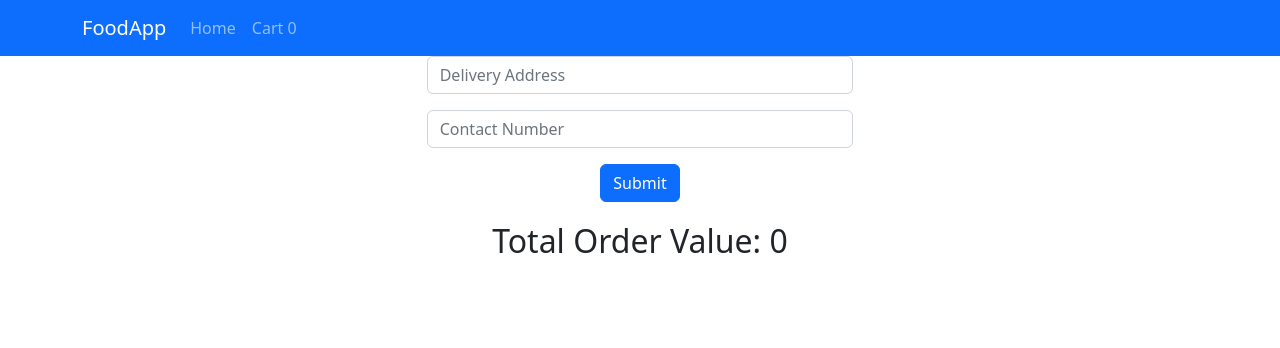
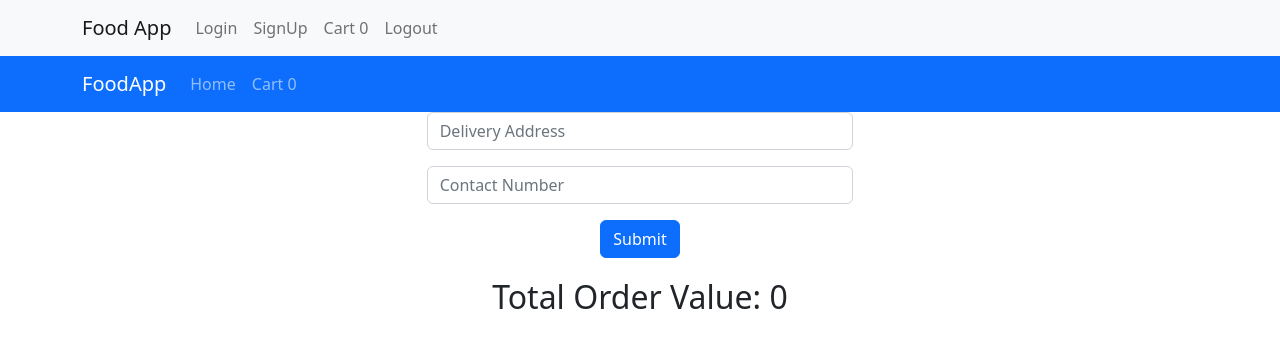
Before and after one commit to 15M236/food-fsd-frontend, a React (Create React App) app: page /user-cart in a window 1280 px wide. Shown: the top 348 px of the page. Built offline with nearby package versions, Linux system fonts and the light colour scheme.

Commit message:
after resolving errors

```diff
--- a/public/index.html
+++ b/public/index.html
@@ -24,7 +24,7 @@
       work correctly both with client-side routing and a non-root public URL.
       Learn how to configure a non-root public URL by running `npm run build`.
     -->
-    <title>React App</title>
+    <title>Food App</title>
   </head>
   <body>
     <noscript>You need to enable JavaScript to run this app.</noscript>
--- a/src/App.js
+++ b/src/App.js
@@ -9,13 +9,16 @@ import Login from './components/users/Login'
 import Signup from './components/users/SignUp'
 import Success from './components/users/Success'
 import React, { useState } from 'react';
+import Title from './Title';
 export const CartContext = React.createContext();
 
 function App() {
   let [cart,setCart] = useState([])
-  return<>
+  return(
+    <div>
+    <CartContext.Provider value={{cart,setCart}}>
         <BrowserRouter>
-      <CartContext.Provider value={{cart,setCart}}>
+        <Title/>
             <Routes>
               <Route path='/dashboard' element={<Dashboard/>}/>
               <Route path='/food-management' element={<FoodManagement/>}/>
@@ -25,11 +28,13 @@ function App() {
               <Route path='/login' element={<Login/>}/>
               <Route path='/signup' element={<Signup/>}/>
               <Route path='/order-success' element={<Success/>}/>
-            <Route path='*' element={<Navigate to='/login'/>}/>
+              <Route path='*' element={<Navigate to='/signup'/>}/>
             </Routes>
+        </BrowserRouter>
       </CartContext.Provider>
-      </BrowserRouter>
-  </>
+    </div>
+  )
+
 }
 
 export default App;
--- /dev/null
+++ b/src/Title.js
@@ -0,0 +1,34 @@
+import React from "react";
+import Container from 'react-bootstrap/Container';
+import Nav from 'react-bootstrap/Nav';
+import Navbar from 'react-bootstrap/Navbar'
+import {useNavigate} from 'react-router-dom'
+import { useContext } from "react";
+import {CartContext} from './App';
+
+function Title() {
+    const context = useContext(CartContext)
+  const handleLogOut = () => {
+    sessionStorage.clear();
+    navigate('/')
+  }
+
+  let navigate = useNavigate();
+    return(
+        <div>
+            <Navbar bg="light" variant="light">
+              <Container>
+                <Navbar.Brand href="javascript(void)">Food App</Navbar.Brand>
+                  <Nav className="me-auto">
+                    <Nav.Link onClick={() => navigate('/login')}>Login</Nav.Link>
+                    <Nav.Link onClick={() => navigate('/signin')}>SignUp</Nav.Link>
+                    <Nav.Link onClick={() => navigate('/cart')}>Cart {context.cart.length}</Nav.Link>
+                    <Nav.Link onClick={handleLogOut}>Logout</Nav.Link>
+                  </Nav>
+              </Container>
+            </Navbar>
+        </div>
+    )
+}
+
+export default Title;
--- a/src/components/users/Food.js
+++ b/src/components/users/Food.js
@@ -39,8 +39,7 @@ function Food() {
   })
 
   return <>
-  <TopBar value={{cart:context.cart}}/>
-  <div>
+
   <div className='list-food-wrapper'>
         <h2>All your Added Foods are here!</h2>
         {
@@ -60,7 +59,6 @@ function Food() {
             </div>
           })
         }
-    </div>
   </div>
   </>
 }
--- /dev/null
+++ b/src/components/users/SignUp.js
@@ -0,0 +1,61 @@
+import React from 'react'
+import Button from 'react-bootstrap/Button';
+import Form from 'react-bootstrap/Form';
+import { useState } from 'react';
+import axios from 'axios'
+import env from '../../enviroinment'
+import { useNavigate } from 'react-router-dom';
+
+export default function SignUp() {
+    const[email , setEmail] = useState('')
+    const[password , setPassword] = useState('')
+    const[firstName , setFirstName] = useState('')
+    const[lastName , setLastName] = useState('')
+    const navigate = useNavigate()
+
+    const handleLogin = async() => {
+        let res = await axios.post(`${env.apiurl}/users/signup`,{
+          firstName,
+          lastName,
+          email,
+          password,
+        })
+        if(res.data.statusCode===200)
+        {
+         console.log("user creation successfully")
+         navigate('/login')
+        }
+      }
+
+    return (
+        <div>
+          <div className='login-main-wrapper'>
+          <Form>
+          <Form.Group className="mb-3">
+              <Form.Label>Name</Form.Label>
+              <Form.Control type="text" placeholder="Enter Name" value={firstName} onChange={(e)=>setFirstName(e.target.value)}/>
+            </Form.Group>
+
+            <Form.Group className="mb-3">
+              <Form.Label>Last Name</Form.Label>
+              <Form.Control type="text" placeholder="Enter Last name" value={lastName} onChange={(e)=>setLastName(e.target.value)}/>
+            </Form.Group>
+
+            <Form.Group className="mb-3">
+              <Form.Label>Email address</Form.Label>
+              <Form.Control type="email" placeholder="Enter email" value={email} onChange={(e)=>setEmail(e.target.value)}/>
+            </Form.Group>
+
+            <Form.Group className="mb-3">
+              <Form.Label>Password</Form.Label>
+              <Form.Control type="password" placeholder="Password" value={password} onChange={(e)=>setPassword(e.target.value)}/>
+            </Form.Group>
+
+            <Button variant="primary" onClick={()=>handleLogin()}>
+              Submit
+            </Button>
+          </Form>
+          </div>
+        </div>
+      )
+    }
--- /dev/null
+++ b/src/components/users/Success.js
@@ -0,0 +1,9 @@
+import React from 'react'
+
+export default function Success() {
+  return (
+    <div>
+
+    </div>
+  )
+}
--- a/src/enviroinment.js
+++ b/src/enviroinment.js
@@ -1,5 +1,5 @@
 const env = {
-    apiurl:"https://food-fsd-backend.onrender.com"
+    apiurl:"http://localhost:4000"
 }
 
 export default env;
```
Lines whose indentation alone changed are shown as unchanged.
